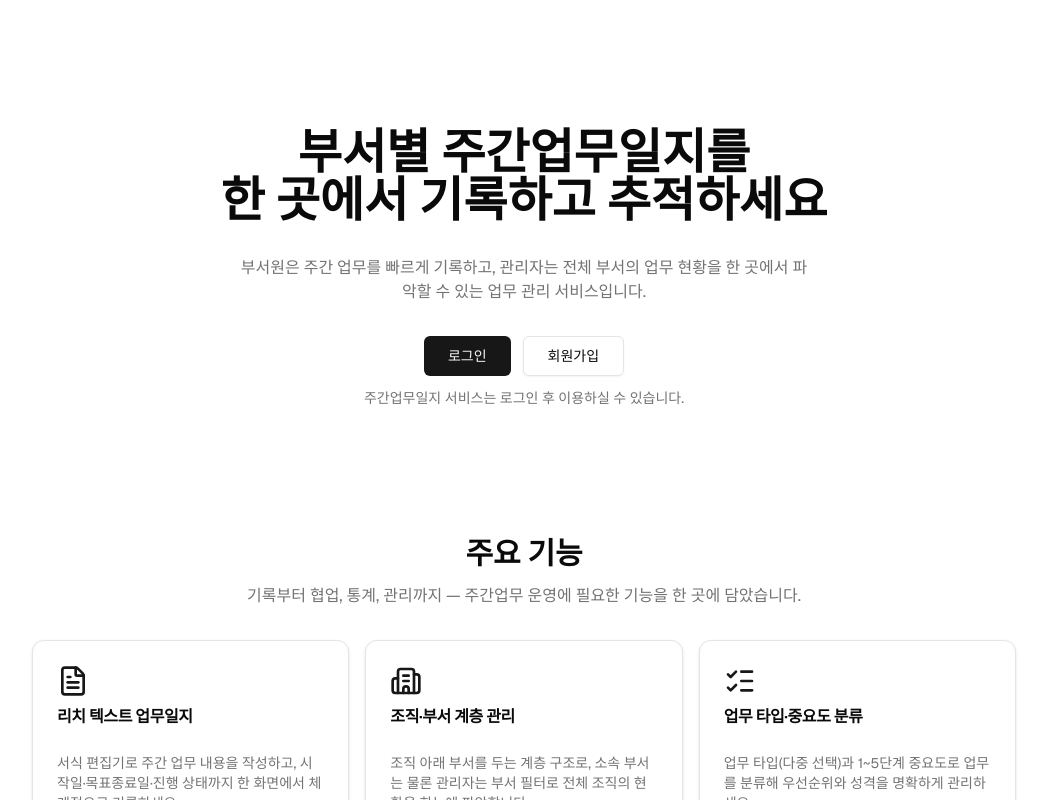
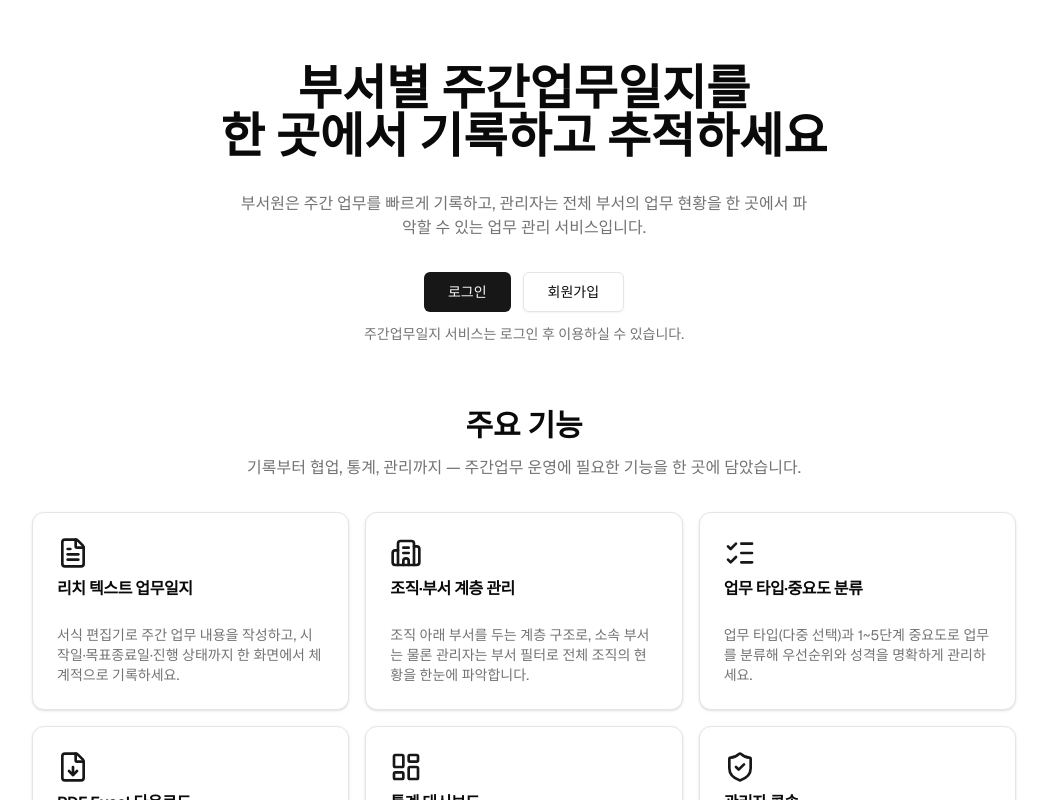
Before and after one commit to archy712/weekly-plan-02, a Next.js app: page / in a window 1280 px wide. Shown: the top 800 px of the page, without its empty margins (116-1163 px from the left). Built offline with nearby package versions, Linux system fonts and the light colour scheme; no server answers.

Commit message:
💄 style: 랜딩 히어로 섹션 상하 간격 축소
서비스 소개(히어로) 위쪽 패딩과 주요 기능 섹션까지의 간격을 줄여 여백 정리.

```diff
--- a/app/page.tsx
+++ b/app/page.tsx
@@ -87,8 +87,8 @@ export default function Home() {
         <Suspense fallback={null}>
           <LandingHeader />
         </Suspense>
-        <div className="flex-1 w-full max-w-5xl flex flex-col gap-20 px-5 py-16 sm:py-20">
-          <section className="flex flex-col items-center gap-8 py-12 text-center">
+        <div className="flex-1 w-full max-w-5xl flex flex-col gap-10 px-5 pb-16 pt-8 sm:pb-20 sm:pt-10">
+          <section className="flex flex-col items-center gap-8 py-6 text-center">
             <h1 className="text-3xl font-bold sm:text-4xl md:text-5xl">
               부서별 주간업무일지를
               <br />
```
